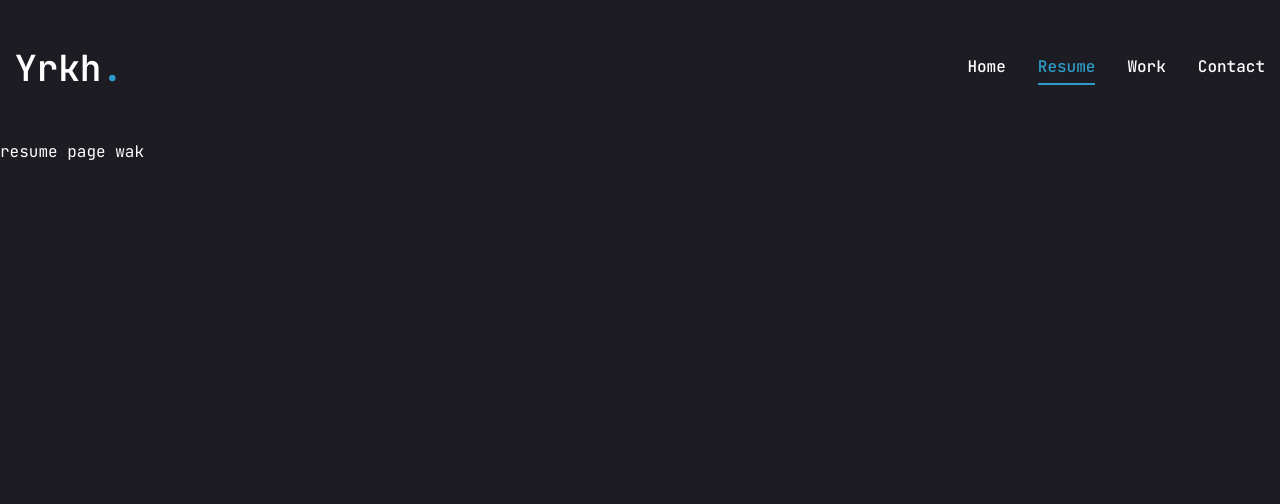
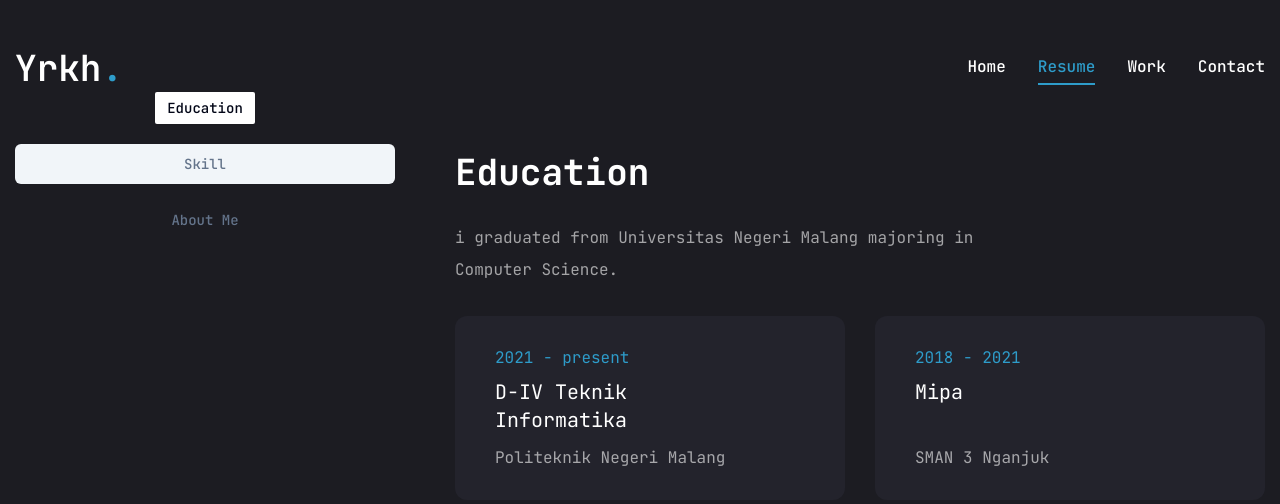
Before and after one commit to MahardhikaB/yrkh-portfolio, a Next.js app: page /resume in a window 1280 px wide. Shown: the top 504 px of the page. Built offline with nearby package versions, Linux system fonts and the light colour scheme.

Commit message:
Resume Page - Education Part

```diff
--- a/src/app/resume/page.jsx
+++ b/src/app/resume/page.jsx
@@ -1,9 +1,189 @@
-import React from 'react'
+"use client";
 
-export const Resume = () => {
+import {
+    SiHtml5,
+    SiCss3,
+    SiJavascript,
+    SiTailwindcss,
+    SiReact,
+    SiNextdotjs,
+    SiPhp,
+    SiLaravel,
+    SiMysql,
+    SiDart,
+    SiFlutter,
+} from "react-icons/si";
+
+// About data
+const about = {
+    title: "About Me",
+    description: "i am a front-end developer based in Indonesia. I have a passion for web development and love to create new things.",
+    info: [
+        {
+            fieldName: "Name",
+            fieldValue: "Mahardhika Bredy",
+        },
+        {
+            fieldName: "Phone",
+            fieldValue: "+62 852 2624 9738",
+        },
+        {
+            fieldName: "Email",
+            fieldValue: "bredymahardhika@gmail.com",
+        },
+        {
+            fieldName: "Address",
+            fieldValue: "Jl. Raya Kuncir No. 50, Nganjuk, Jawa Timur",
+        }
+    ]
+}
+
+// Education data
+const education = {
+    icon: "/assets/resume/cap.svg",
+    title: "Education",
+    description: "i graduated from Universitas Negeri Malang majoring in Computer Science.",
+    items: [
+        {
+            institution: "Politeknik Negeri Malang",
+            degree: "D-IV Teknik Informatika",
+            duration: "2021 - present",
+        },
+        {
+            institution: "SMAN 3 Nganjuk",
+            degree: "Mipa",
+            duration: "2018 - 2021",
+        },
+    ]
+}
+
+// Skills data
+const skills = {
+    title: "My Skills",
+    description: "i have experience in web development using several technologies.",
+    skillList: [
+        {
+            icon: <SiHtml5 />,
+            name: "HTML",
+        },
+        {
+            icon: <SiCss3 />,
+            name: "CSS",
+        },
+        {
+            icon: <SiJavascript />,
+            name: "JS",
+        },
+        {
+            icon: <SiTailwindcss />,
+            name: "Tailwind",
+        },
+        {
+            icon: <SiReact />,
+            name: "React JS",
+        },
+        {
+            icon: <SiNextdotjs />,
+            name: "Next JS",
+        },
+        {
+            icon: <SiDart />,
+            name: "Dart",
+        },
+        {
+            icon: <SiFlutter />,
+            name: "Flutter",
+        },
+        {
+            icon: <SiPhp />,
+            name: "PHP",
+        },
+        {
+            icon: <SiLaravel />,
+            name: "Laravel",
+        },
+        {
+            icon: <SiMysql />,
+            name: "My Sql",
+        },
+    ]
+}
+
+import { Tabs, TabsContent, TabsTrigger, TabsList } from "@/components/ui/tabs";
+
+import {
+    Tooltip,
+    TooltipContent,
+    TooltipProvider,
+    TooltipTrigger,
+} from "@radix-ui/react-tooltip"
+
+import { ScrollArea } from "@/components/ui/scroll-area";
+import { motion } from "framer-motion";
+
+const Resume = () => {
     return (
-        <div>resume page wak</div>
+        <motion.div
+            initial={{ opacity: 0 }}
+            animate={{
+                opacity: 1,
+                transition: { delay: 2.4, duration: 0.4, ease: "easeIn" }
+            }}
+            className="min-h-[80vh] flex items-center justify-center py-12 xl:py-0"
+        >
+            <div className="container mx-auto">
+                <Tabs
+                    defaultValue="education"
+                    className="flex flex-col xl:flex-row gap-[60px]"
+                >
+                    <TabsList className="flex flex-col w-full max-w-[380px] mx-auto xl:mx-0 gap-6">
+                        <TabsTrigger value="education">Education</TabsTrigger>
+                        <TabsTrigger value="skill">Skill</TabsTrigger>
+                        <TabsTrigger value="about">About Me</TabsTrigger>
+                    </TabsList>
+                    {/* content */}
+                    <div className="min-h-[78vh] w-full">
+                        {/* Education */}
+                        <TabsContent value="education" className="w-full">
+                            <div className="flex flex-col gap-[30px] text-center xl:text-left">
+                                <h3 className="text-4xl font-bold">{education.title}</h3>
+                                <p className="max-w-[600px] text-white/60 mx-auto xl:mx-0">{education.description}</p>
+                                <ScrollArea className="h-[400px]">
+                                    <ul className="grid grid-cols-1 lg:grid-cols-2 gap-[30px]">
+                                        {education.items.map((item, index) => {
+                                            return (
+                                                <li
+                                                    key={index}
+                                                    className="bg-[#23232c] h-[184px] py-6 px-10 rounded-xl flex flex-col justify-center items-center lg:items-start gap-1"
+                                                >
+                                                    <span className="text-accent">{item.duration}</span>
+                                                    <h3 className="text-xl max-w-[260px] min-h-[60px] text-center lg:text-left">{item.degree}</h3>
+                                                    <div>
+                                                        {/* dot */}
+                                                        <span className="w-[6px] h-[6px] rounded-full bg-accent"></span>
+                                                        <p className="text-white/60">{item.institution}</p>
+                                                    </div>
+                                                </li>
+                                            )
+                                        })}
+                                    </ul>
+                                </ScrollArea>
+                            </div>
+                        </TabsContent>
+                        {/* Skill */}
+                        <TabsContent value="skill" className="w-full">
+                            Edu
+                        </TabsContent>
+                        {/* About */}
+                        <TabsContent value="about" className="w-full">
+                            Edu
+                        </TabsContent>
+                    </div>
+                </Tabs>
+            </div>
+        </motion.div>
     )
 }
 
+
 export default Resume;
```
